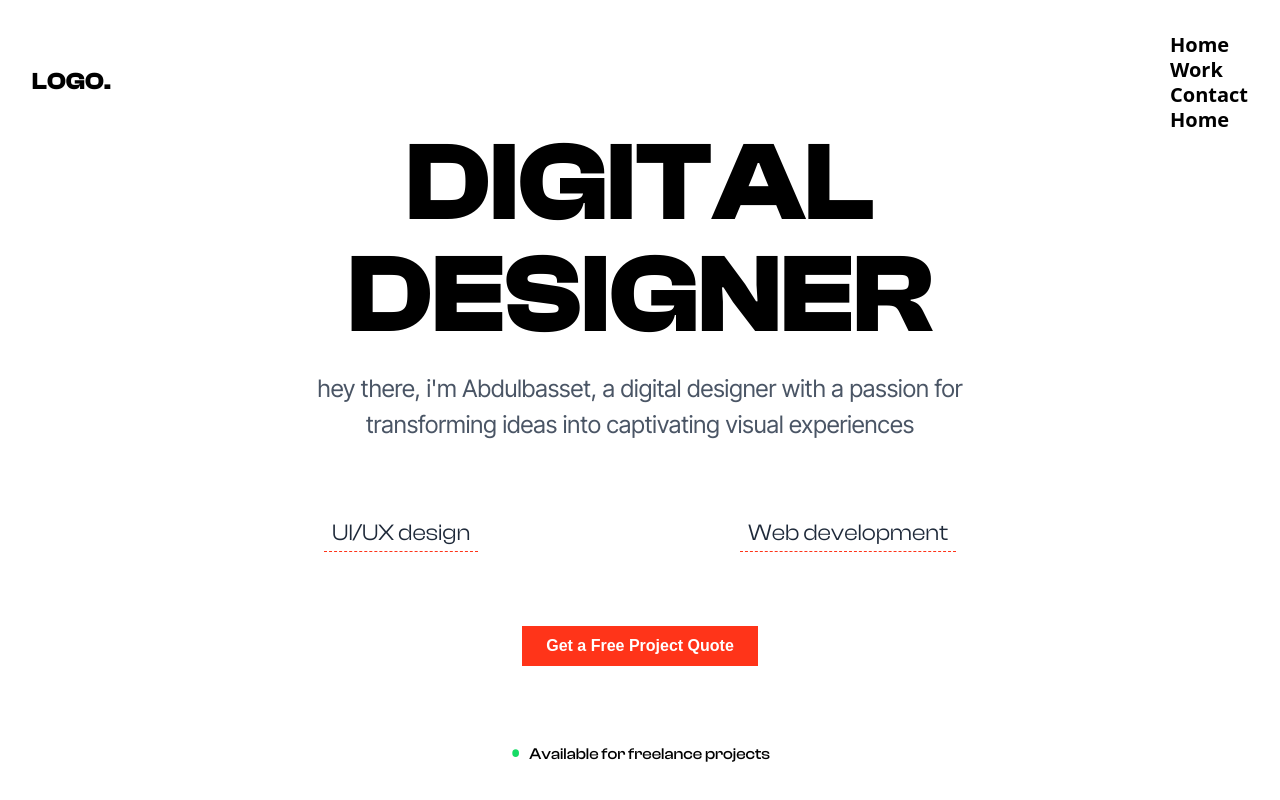
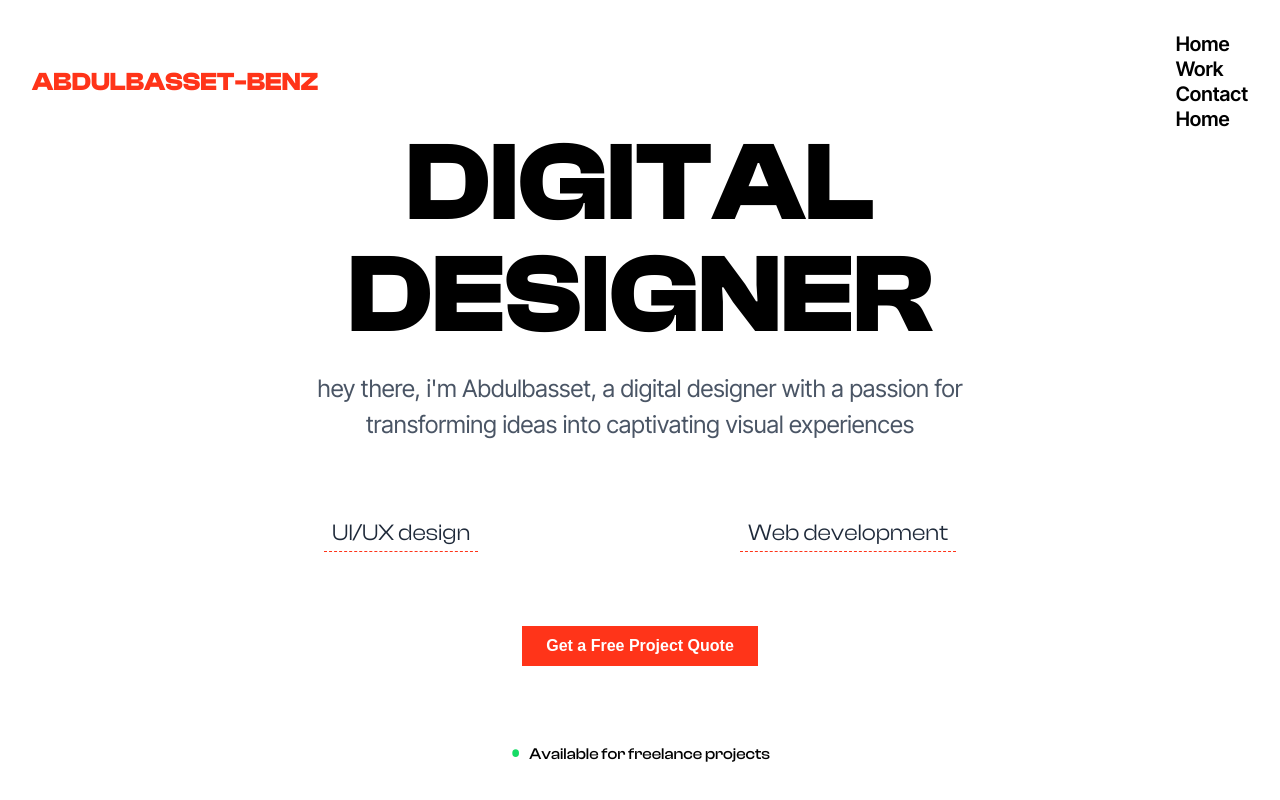
Before and after one commit to abdulbasset-benz/portfolio, a React (Vite) app: page / in a window 1280 px wide. Shown: the top 800 px of the page. Built offline with nearby package versions, Linux system fonts and the light colour scheme; a web font is replaced by a local one.

Commit message:
Add responsive to navbar and footer

```diff
--- a/src/App.jsx
+++ b/src/App.jsx
@@ -8,7 +8,7 @@ import Footer from "./components/Footer";
 
 function App() {
   return (
-    <section className="">
+    <section className="overflow-hidden">
       <Navigation />
       <Hero />
       <Porjects />
--- a/src/components/Footer.jsx
+++ b/src/components/Footer.jsx
@@ -2,22 +2,23 @@ import React from "react";
 
 const Footer = () => {
   return (
-    <div className="w-screen p-10">
+    <div className="w-screen overflow-hidden p-10 bg-black text-primary ">
+
       <div className="flex flex-col items-center ">
-        <h1 className="font-clash font-bold text-6xl capitalize">abu nazim</h1>
+        <h1 className="font-clash font-bold text-[clamp(1.9rem,8vw,5rem)] uppercase">Abdulbasset-benz</h1>
         <p className="font-inter text-center text-gray-500">
           Elelvating Brands through Design and Communication
         </p>
       </div>
       {/* social links */}
-      <div className="py-10 flex justify-between items-center">
+      {/* <div className="py-10 flex justify-between items-center">
         <div className="font-clash">Instagram</div>
         <div className="font-clash">LinkedIn</div>
         <div className="font-clash">WhatsApp</div>
-      </div>
+      </div> */}
 
       <div className="pt-10">
-        <ul className="flex flex-col items-center gap-2">
+        <ul className="flex flex-col items-center gap-2 text-white">
           <li>
             <a className="capitalize font-clash font-normal text-lg" href="">
               Home
@@ -45,6 +46,7 @@ const Footer = () => {
           </li>
         </ul>
       </div>
+
     </div>
   );
 };
--- a/src/components/Navigation.jsx
+++ b/src/components/Navigation.jsx
@@ -3,16 +3,16 @@ import { TextAlignJustify } from "lucide-react";
 const Navigation = () => {
   return (
     <div className="w-full fixed top-0 left-0">
-      <div className="flex justify-between items-center p-2 md:p-4 lg:p-8">
-        <h1 className="font-bold font-clash text-2xl uppercase ">
-            logo.
+      <div className="flex justify-between items-center p-2 md:p-4 lg:p-8 max-w-7xl mx-auto">
+        <h1 className="font-bold font-clash text-[clamp(1.2rem,2vw,2rem)] uppercase text-primary ">
+            Abdulbasset-benz
         </h1>
 
         <div className="flex items-center gap-7 lg:hidden border p-2 md:p-4 rounded-lg">
           <TextAlignJustify />
         </div>
 
-        <div className="hidden lg:flex gap-4 font-semibold leading-tight text-xl">
+        <div className="hidden lg:flex gap-4 font-semibold font-inter leading-tight text-xl">
           <ul className=" gap-3">
             <li className="cursor-pointer">Home</li>
             <li className="cursor-pointer">Work</li>
--- a/src/index.css
+++ b/src/index.css
@@ -66,3 +66,7 @@ img {
   height: 100%;
   object-fit: cover;
 }
+
+/* * {
+  outline: blue solid 1px;
+} */
```
